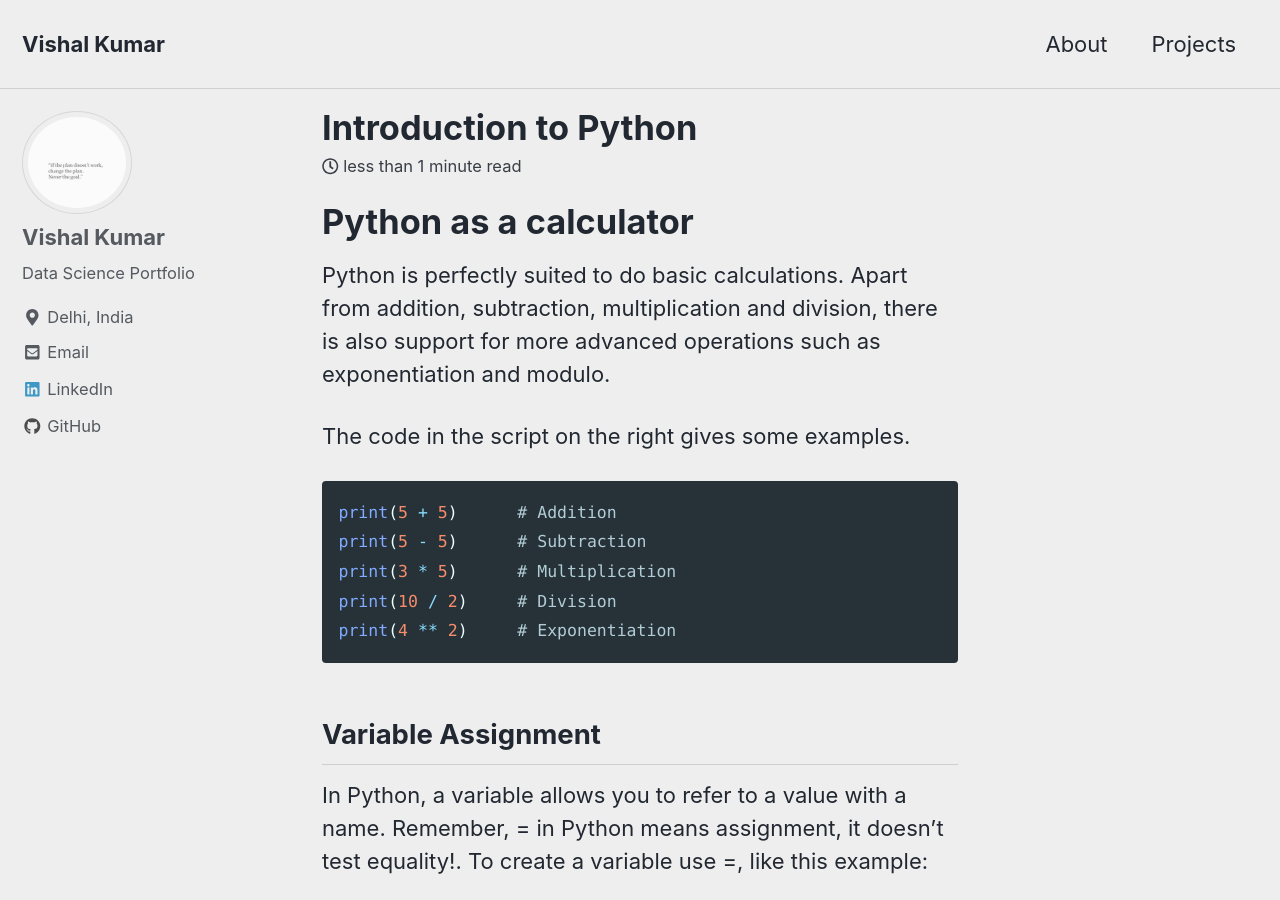
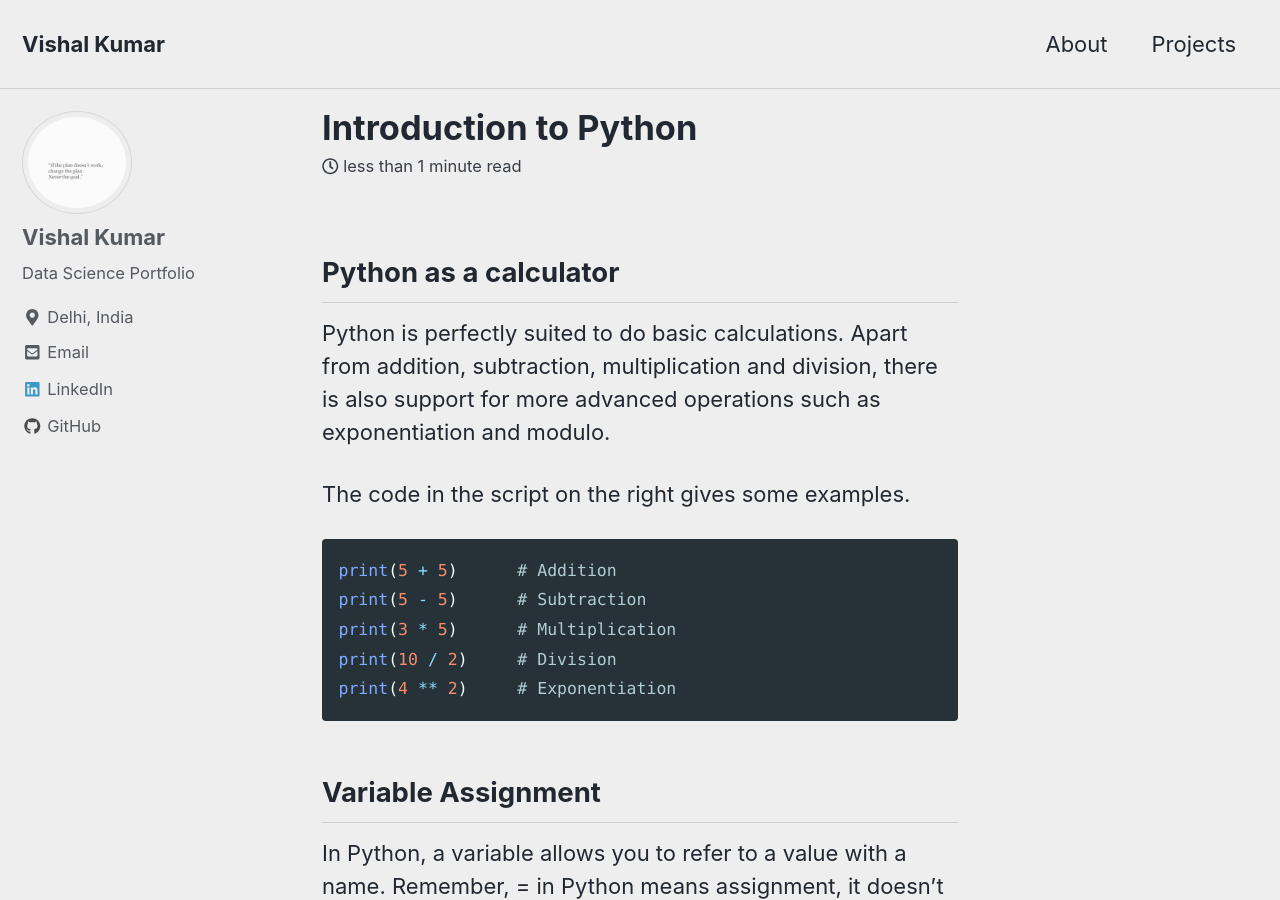
Before and after one commit to vishalmnemonic/vishalmnemonic.github.io, a Jekyll site: the page built from _posts/2018-08-22-DC1.md, in a window 1280 px wide and 900 px high. Built offline with Jekyll 4.4.1, drawn with Linux system fonts in a browser that asks for light colours; nearby versions of some CDN libraries.

Commit message:
no space

````diff
--- a/_posts/2018-08-22-DC1.md
+++ b/_posts/2018-08-22-DC1.md
@@ -7,7 +7,7 @@
 excerpt: "Basics of Python Language"
 ---
 
-# Python as a calculator
+## Python as a calculator
 
 Python is perfectly suited to do basic calculations. Apart from addition, subtraction, multiplication and division, there is also support for more advanced operations such as exponentiation and modulo.
 
@@ -20,21 +20,18 @@
 print(10 / 2)     # Division
 print(4 ** 2)     # Exponentiation
 ```
+
 ## Variable Assignment
 In Python, a variable allows you to refer to a value with a name. Remember, = in Python means assignment, it doesn't test equality!. To create a variable use =, like this example:
 ```python
 # Create a variable savings
-savings =100
-
+savings = 100
 # Print out savings
 print(savings)
-
 # Create a variable factor
-factor =1.10
-
+factor = 1.10
 # Calculate result
-result=savings * (factor**7)
-
+result = savings * (factor**7)
 # Print out result
 print(result)
 ```
````
